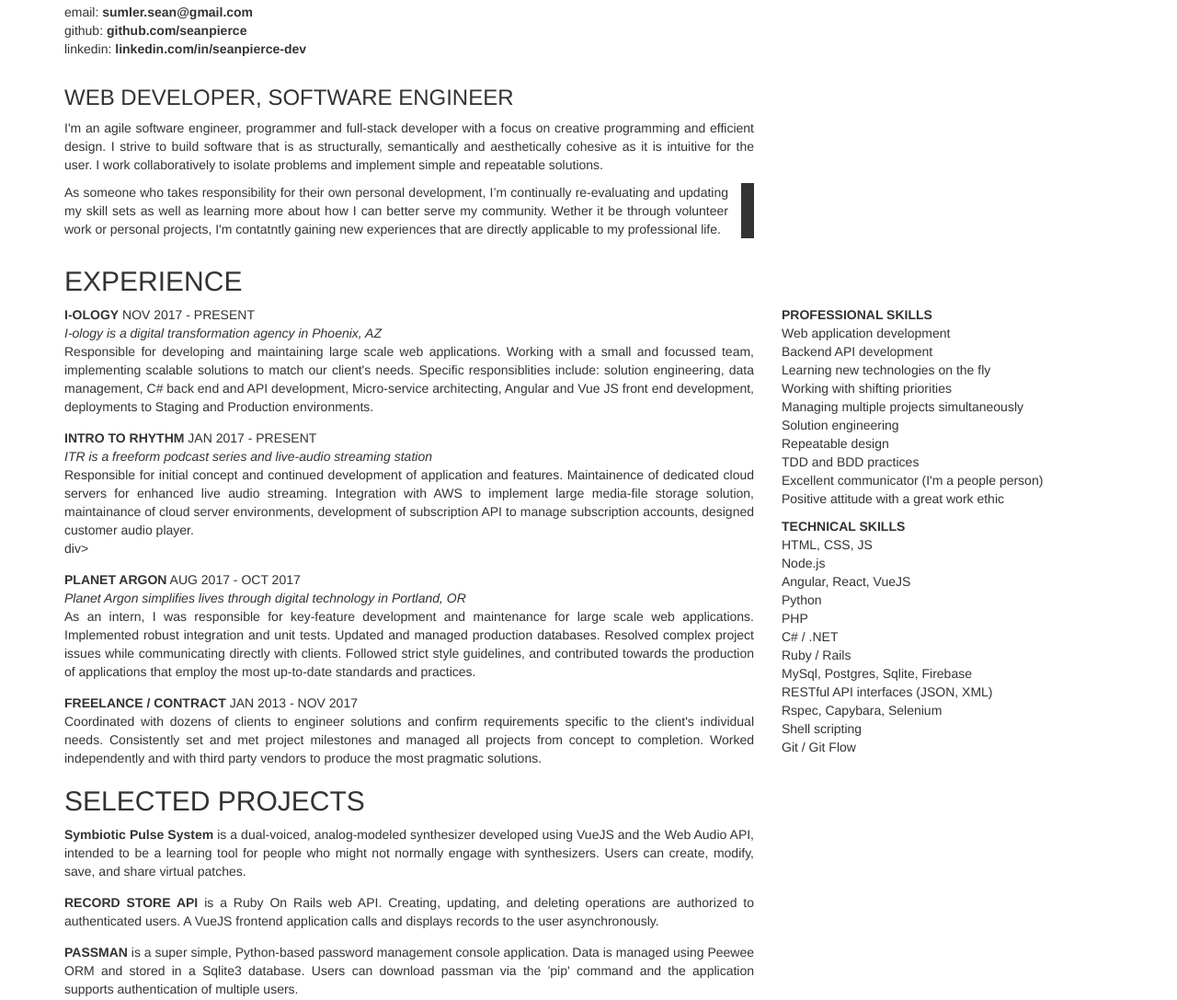
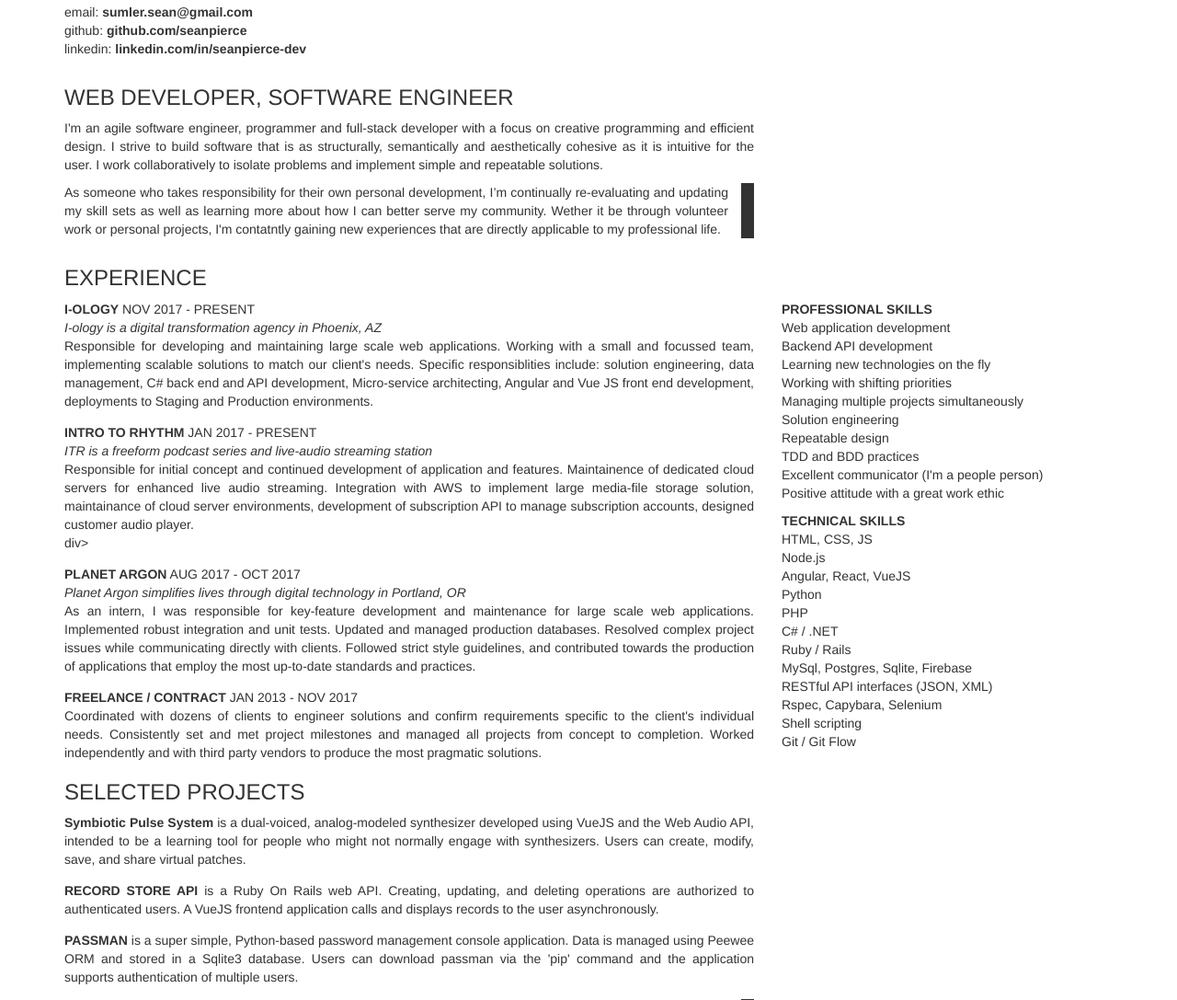
Before and after one commit to seanpierce/seanpierce.github.io, a plain HTML site: page index.html in a window 1280 px wide. Shown: the part 109-1196 px from the top of the page at 92% size. Drawn offline with nearby package versions, Linux system fonts and the light colour scheme.

Commit message:
Standardized heading size

```diff
--- a/index.html
+++ b/index.html
@@ -49,7 +49,7 @@
 
         <div class="row">
           <div class="col-sm-8">
-            <h2>EXPERIENCE</h2>
+            <h3>EXPERIENCE</h3>
           </div>
           <div class="col-sm-8 justify">
             <projects>
@@ -73,7 +73,7 @@
                   <div>Coordinated with dozens of clients to engineer solutions and confirm requirements specific to the client's individual needs. Consistently set and met project milestones and managed all projects from concept to completion. Worked independently and with third party vendors to produce the most pragmatic solutions.</div>
               </project>
 
-              <h2>SELECTED PROJECTS</h2>
+              <h3>SELECTED PROJECTS</h3>
               <project>
                 <p><a href="https://github.com/seanpierce/symbiotic-pulse-system" target="_blank">Symbiotic Pulse System</a> is a dual-voiced, analog-modeled synthesizer developed using VueJS and the Web Audio API, intended to be a learning tool for people who might not normally engage with synthesizers. Users can create, modify, save, and share virtual patches.</p>
               </project>
```
